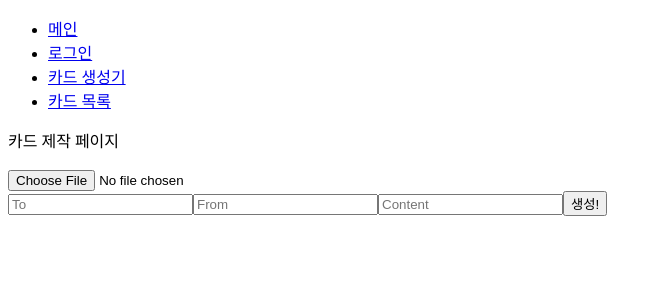
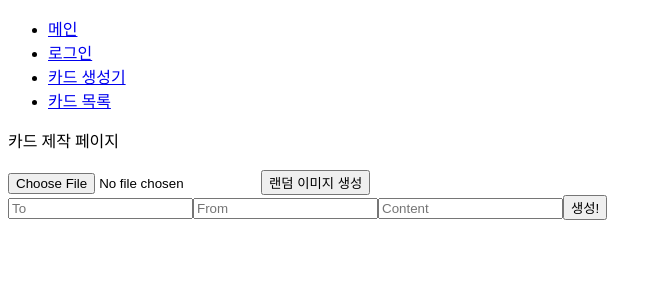
Before and after one commit to DonGunSu/card-generator-frontend, a React app: page /card-maker in a window 1280 px wide. Shown: the top 300 px of the page, without its empty margins (0-662 px from the left). Built offline with nearby package versions, Linux system fonts and the light colour scheme.

Commit message:
[feat] : 카드 생성 페이지 랜덤 이미지 생성 구현
- random image 생성 추가
- 추후 버튼 클릭시 이미지 바뀌게 수정 필요

```diff
--- a/src/pages/card/CardMaker.tsx
+++ b/src/pages/card/CardMaker.tsx
@@ -33,6 +33,11 @@ const CardMaker = () => {
     setFileImage(URL.createObjectURL(e.target.files[0]));
   }
 
+  // 랜덤 이미지 생성
+  function handleRandomImage() {
+    document.getElementById('previewImage')?.setAttribute('src', "https://source.unsplash.com/random/960x600");
+  }
+
   return (
     <div>
       카드 제작 페이지
@@ -41,6 +46,7 @@ const CardMaker = () => {
       </form>
       <form onSubmit={handleFormSubmit}>
       <input name="picture" accept="image/*" ref={inputRef} onChange={handleUploadImage} type="file"></input>
+      <button onClick={handleRandomImage}>랜덤 이미지 생성</button>
       <br/>
         <input name="to" placeholder="To" type="text" value={to} onChange={handleInputChange} />
         <input name="from" placeholder="From" type="text" value={from} onChange={handleInputChange} />
```
